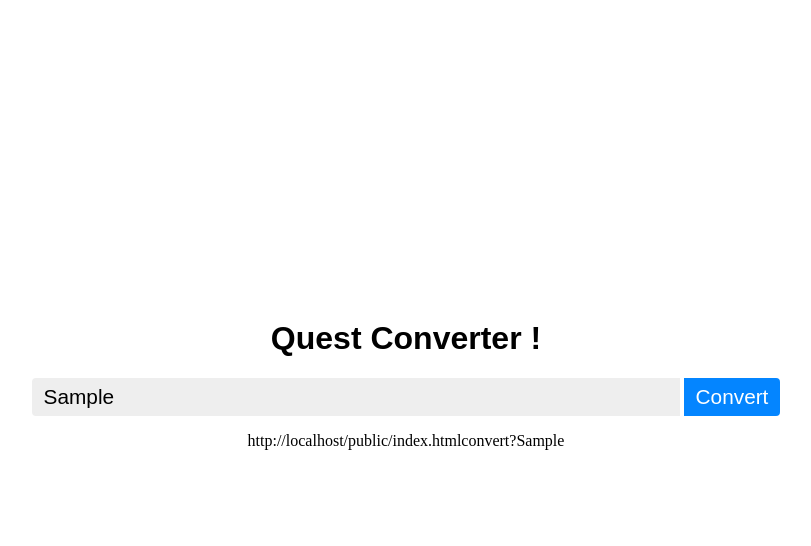
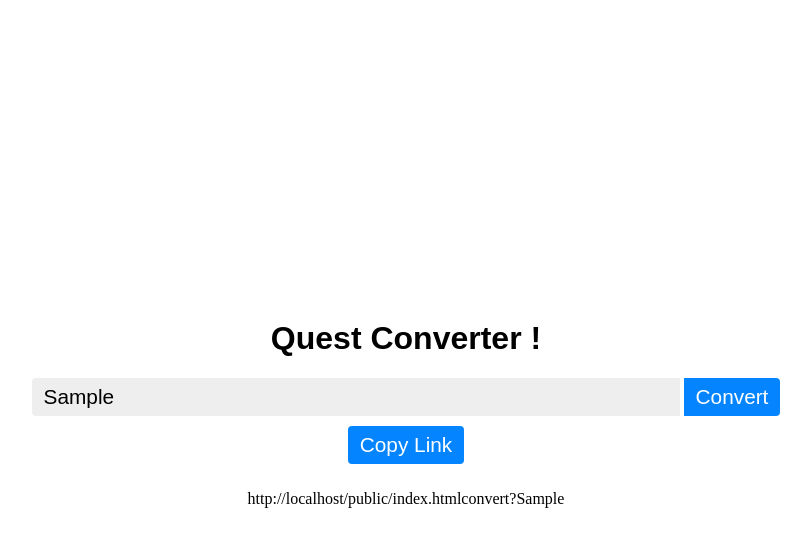
Before and after one commit to Mass1milian0/quest-link-resolver, a website: page public/index.html in a window 1280 px wide. Both pictures are taken after typing "Sample" into the empty fields and a click on the button "Convert". Shown: the whole page, without its empty margins (234-1045 px from the left). Drawn offline with Linux system fonts and the light colour scheme.

Commit message:
new shit guys

```diff
--- a/public/assets/css/main.css
+++ b/public/assets/css/main.css
@@ -21,3 +21,13 @@
     background: #0485ff;
     color:white;
 }
+.copy-button{
+    font-size:1.3em;
+    padding:5px 10px;
+    border-radius:4px;
+    border:2px solid #0485ff;
+    background: #0485ff;
+    color:white;
+    margin-top:10px;
+    margin-bottom:10px;
+}
--- a/public/assets/js/main.js
+++ b/public/assets/js/main.js
@@ -3,7 +3,39 @@ const convertBtn = document.querySelector('.convert-button');
 const URLinput = document.querySelector('.URL-input');
 const body = document.querySelector('body');
 const result = document.createElement('p');
+//centering Div
+const centerDiv = document.createElement('div');
+centerDiv.style.display = 'flex';
+centerDiv.style.justifyContent = 'center';
+centerDiv.style.alignItems = 'center';
+centerDiv.style.height = '20rm';
+//copy link button
+const copyBtn = document.createElement('button');
+copyBtn.classList.add('copy-button');
+copyBtn.textContent = 'Copy Link';
+copyBtn.style.display = 'none';
+
+centerDiv.appendChild(copyBtn);
+body.appendChild(centerDiv);
+
+copyBtn.addEventListener('click', () => {
+    //select text in result and copy it
+    const range = document.createRange();
+    range.selectNode(result);
+    window.getSelection().removeAllRanges();
+    window.getSelection().addRange(range);
+    document.execCommand('copy');
+    window.getSelection().removeAllRanges();
+    //change button text
+    copyBtn.textContent = 'Copied!';
+    setTimeout(() => {
+        copyBtn.textContent = 'Copy Link';
+    }
+    , 2000);
+});
+
 convertBtn.addEventListener('click', async() => {
     result.innerHTML = `${host}convert?${URLinput.value}`
     body.appendChild(result)
+    copyBtn.style.display = 'block';
 });
```
